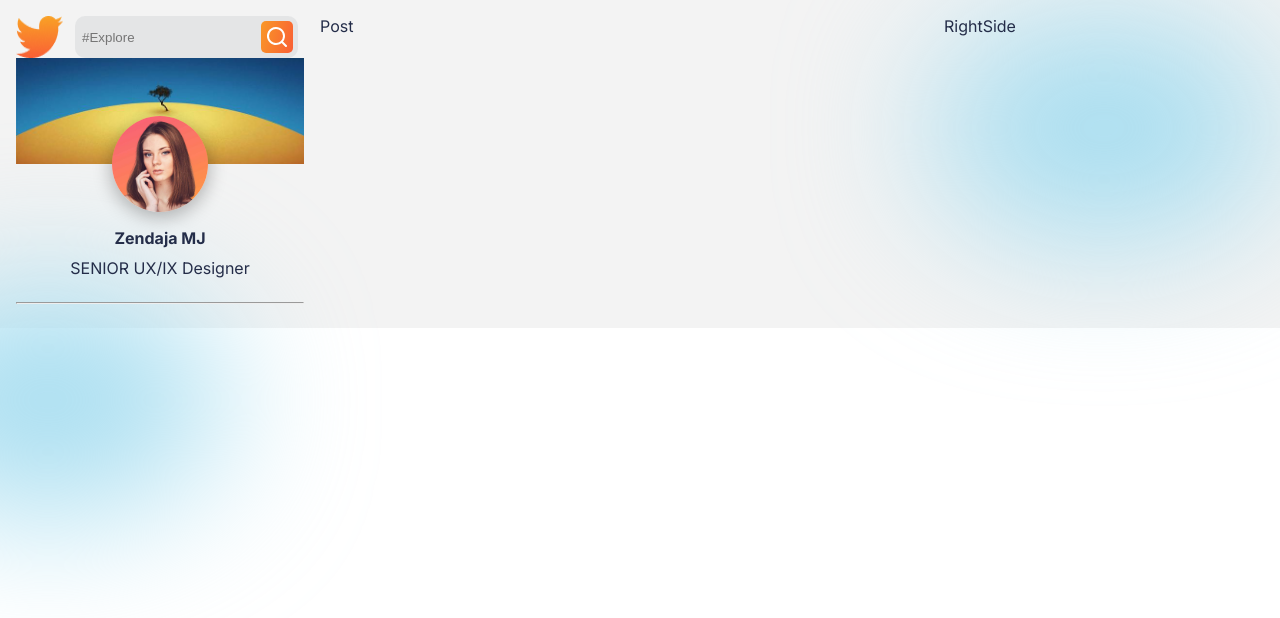
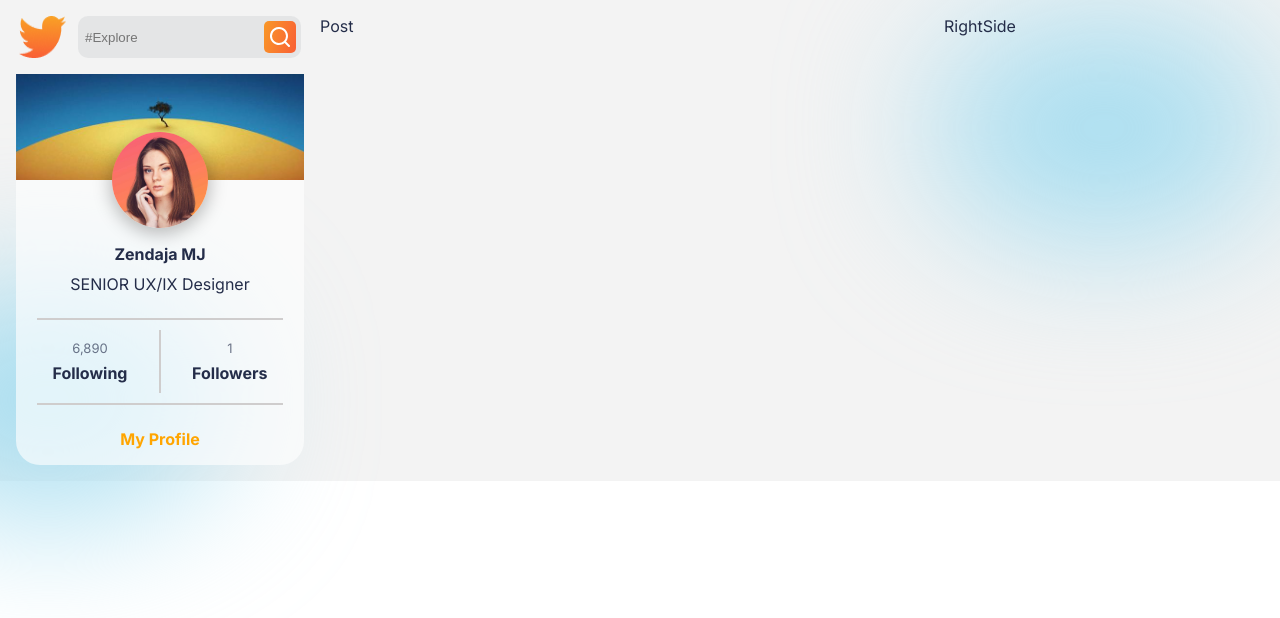
Before and after one commit to SebastianSolisFenger/MERNY, a React (Create React App) app in the folder SOCIALMEDIA/: page / in a window 1280 px wide. Shown: the top 618 px of the page. Built offline with nearby package versions, Linux system fonts and the light colour scheme.

Commit message:
Finish prototype of profileCard

```diff
--- a/SOCIALMEDIA/src/components/ProfileCard/ProfileCard.css
+++ b/SOCIALMEDIA/src/components/ProfileCard/ProfileCard.css
@@ -4,6 +4,8 @@
   flex-direction: column;
   position: relative;
   gap: 1rem;
+  overflow-x: clip;
+  background: var(--cardColor);
 }
 
 .ProfileImages {
@@ -37,3 +39,56 @@
 .ProfileName > span:nth-of-type(1) {
   font-weight: bold;
 }
+
+/* // FOLLOW STATUS */
+
+.followStatus {
+  display: flex;
+  flex-direction: column;
+  align-items: center;
+  justify-content: center;
+  gap: 0.75rem;
+}
+
+.followStatus > hr {
+  width: 85%;
+  border: 1px solid var(--hrColor);
+}
+
+.followStatus > div {
+  display: flex;
+  width: 80%;
+  gap: 1rem;
+  justify-content: space-around;
+  align-items: center;
+}
+
+.follow {
+  display: flex;
+  flex-direction: column;
+  align-items: center;
+  justify-content: center;
+  gap: 0.4rem;
+}
+
+.follow > span:nth-last-of-type(1) {
+  font-weight: bold;
+}
+
+.follow > span:nth-last-of-type(2) {
+  color: var(--gray);
+  font-size: 13px;
+}
+
+.vl {
+  height: 150%;
+  border-left: 2px solid var(--hrColor);
+}
+
+.ProfileCard > span {
+  font-weight: bold;
+  color: orange;
+  align-self: center;
+  margin-bottom: 1rem;
+  cursor: pointer;
+}
--- a/SOCIALMEDIA/src/components/ProfileCard/ProfileCard.jsx
+++ b/SOCIALMEDIA/src/components/ProfileCard/ProfileCard.jsx
@@ -18,7 +18,21 @@
 
       <div className="followStatus">
         <hr />
+        <div>
+          <div className="follow">
+            <span>6,890</span>
+            <span>Following </span>
+          </div>
+          <div className="vl"></div>
+
+          <div className="follow">
+            <span>1</span>
+            <span>Followers </span>
+          </div>
+        </div>
+        <hr />
       </div>
+      <span>My Profile</span>
     </div>
   );
 };
--- a/SOCIALMEDIA/src/components/profileSide/ProfileSide.jsx
+++ b/SOCIALMEDIA/src/components/profileSide/ProfileSide.jsx
@@ -1,6 +1,7 @@
 import React from 'react';
 import LogoSearch from '../LogoSearch/LogoSearch';
 import ProfileCard from '../ProfileCard/ProfileCard';
+import './ProfileSide.css';
 
 const ProfileSide = () => {
   return (
```
